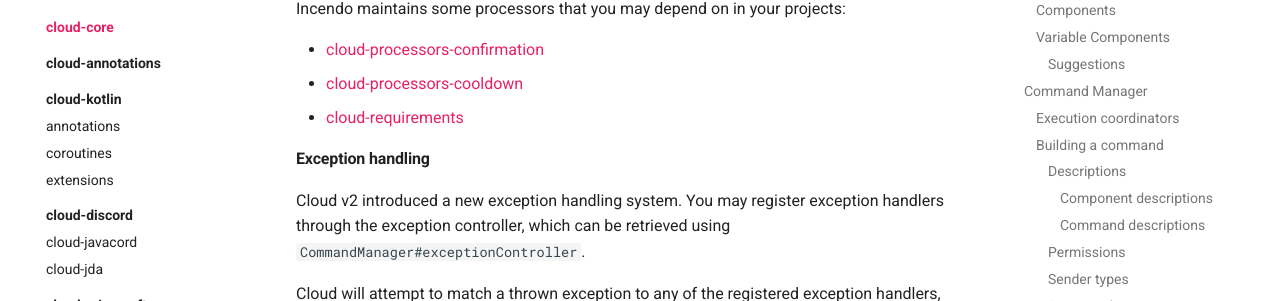
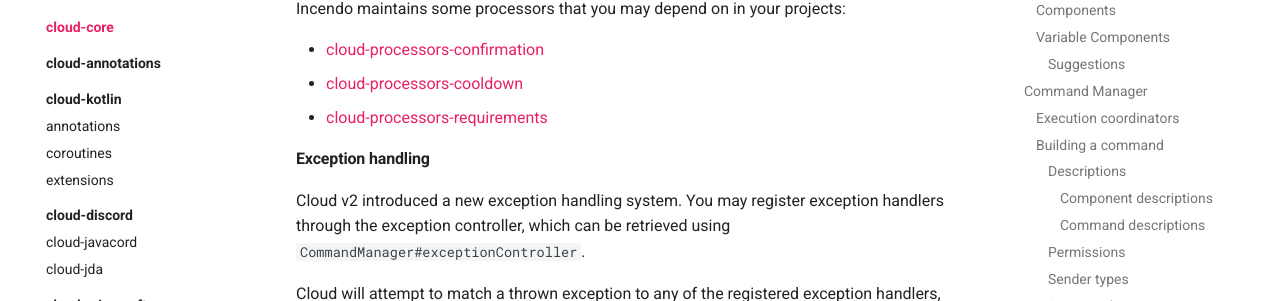
Before and after one commit to Incendo/cloud-docs, an MkDocs documentation site: the page built from docs/core/index.md, in a window 1280 px wide and 900 px high, scrolled down 7275 px. Shown: the part 152-453 px from the top of the window. Built offline with MkDocs 1.6.1 and Material for MkDocs 9.7.7, drawn with Linux system fonts in a browser that asks for light colours; comment, search, counter and statistics services are not loaded.

Commit message:
chore: replace requirements link
requirements now lives in cloud-processors

```diff
--- a/docs/core/index.md
+++ b/docs/core/index.md
@@ -317,7 +317,7 @@ Incendo maintains some processors that you may depend on in your projects:
 
 - [cloud-processors-confirmation](https://github.com/Incendo/cloud-processors/tree/master/cloud-processors-confirmation)
 - [cloud-processors-cooldown](https://github.com/Incendo/cloud-processors/tree/master/cloud-processors-cooldown)
-- [cloud-requirements](https://github.com/incendo/cloud-requirements)
+- [cloud-processors-requirements](https://github.com/Incendo/cloud-processors/tree/master/cloud-processors-requirements)
 
 #### Exception handling
 
--- a/mkdocs.yml
+++ b/mkdocs.yml
@@ -38,7 +38,7 @@ nav:
   - cloud-processors:
       - confirmation: https://github.com/Incendo/cloud-processors/tree/master/cloud-processors-confirmation
       - cooldown: https://github.com/Incendo/cloud-processors/tree/master/cloud-processors-cooldown
-      - requirements: https://github.com/incendo/cloud-requirements
+      - requirements: https://github.com/Incendo/cloud-processors/tree/master/cloud-processors-requirements
   - Other:
       - cloud-irc: other/irc.md
 theme:
```
